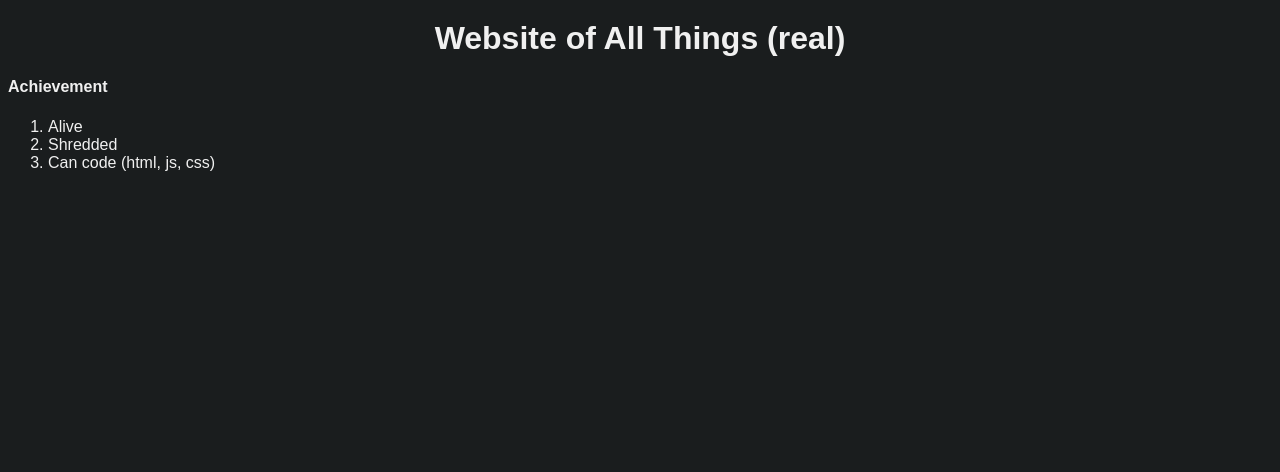
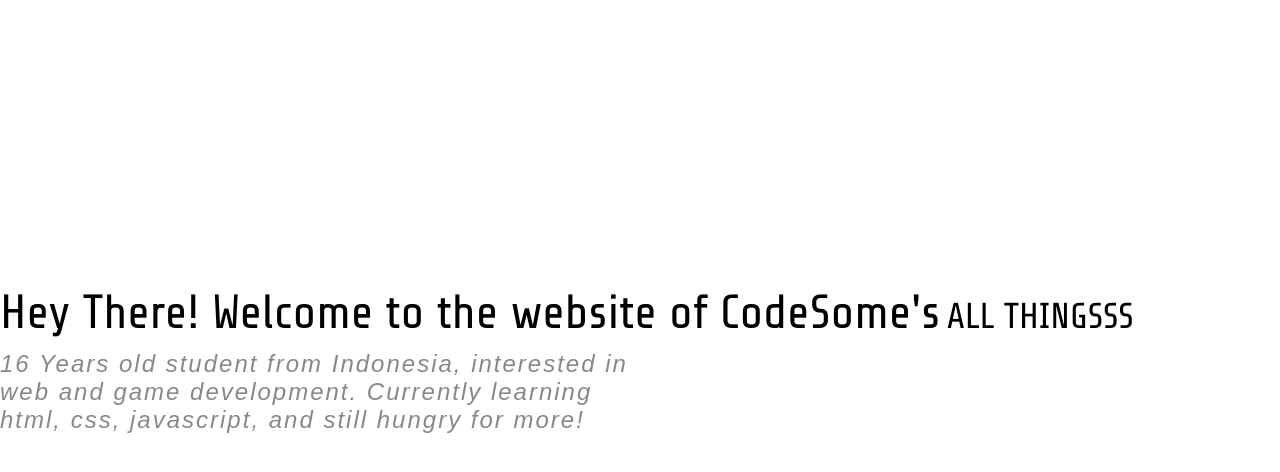
Before and after one commit to Justslugard/WEbOfAllThings, a plain HTML site: page index.html in a window 1280 px wide. Drawn offline with Linux system fonts and the light colour scheme; a web font is replaced by a local one.

Commit message:
Making of Hero Card

```diff
--- a/index.css
+++ b/index.css
@@ -1,14 +1,30 @@
  * {
   box-sizing: border-box;
-  font-family: sans-serif;
+  margin: 0;
+  font-family: "Share", sans-serif;
 }
-body {
+#heroCard {
+  font-size: 1.5rem;
+  display: flex;
+  flex-direction: column;
+  align-items: center;
+  justify-content: center;
+  height: 90vh;
+  width: 100%;
+}
+#header > h1, #header > h2 {
+  font-weight: 100;
+  font-family: "Share Tech", "sans-serif";
+  display: inline-block;
+  width: auto;
+}
+#main > p {
+  letter-spacing: 2px;
+  margin-top: 10px;
+  width: 50%;
+  color: #8a8787;
+  font-style: italic;
+}
+/* body {
   background-color: #1a1d1e;
-}
-h1, h2, h3, h4, h5, h6, li {
-  color: #f0f0f0;
-}
-h1 {
-  text-align: center;
-  margin-top: 20px;
-}
+}\
--- a/index.html
+++ b/index.html
@@ -1,6 +1,9 @@
 <!DOCTYPE html>
 <html lang="en">
 <head>
+  <link rel="preconnect" href="https://fonts.googleapis.com">
+  <link rel="preconnect" href="https://fonts.gstatic.com" crossorigin>
+  <link href="https://fonts.googleapis.com/css2?family=Share+Tech&family=Share:ital,wght@0,400;0,700;1,400;1,700&display=swap" rel="stylesheet">
   <meta charset="UTF-8">
   <meta name="viewport" content="width=device-width, initial-scale=1.0">
   <title>WOAFT</title>
@@ -8,14 +11,18 @@
   <link rel="stylesheet" href="index.css">
 </head>
 <body>
-  <div>
-    <h1>Website of All Things (real)</h1>
+  <div id="heroCard">
+    <div>
+      <div id="header">
+        <h1>Hey There! Welcome to the website of CodeSome's</h1>
+        <h2>ALL THINGSSS</h>
+      </div>
+      <div id="main">
+        <p>
+          16 Years old student from Indonesia, interested in web and game development. Currently learning html, css, javascript, and still hungry for more!
+        </p>
+      </div>
+    </div>
   </div>
-  <h4>Achievement</h4>
-  <ol>
-    <li>Alive</li>
-    <li>Shredded</li>
-    <li>Can code (html, js, css)</li>
-  </ol>
 </body>
 </html>
```
Also changed, not shown: 2 other files.
